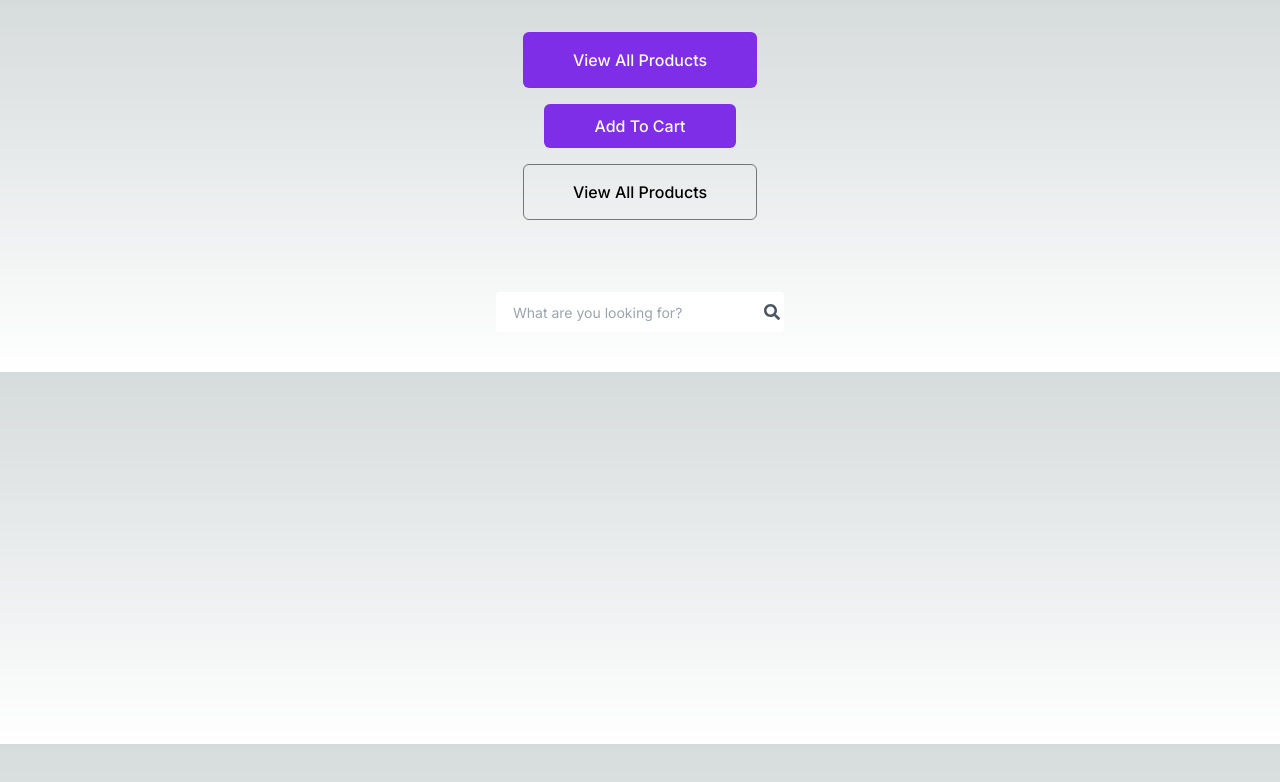
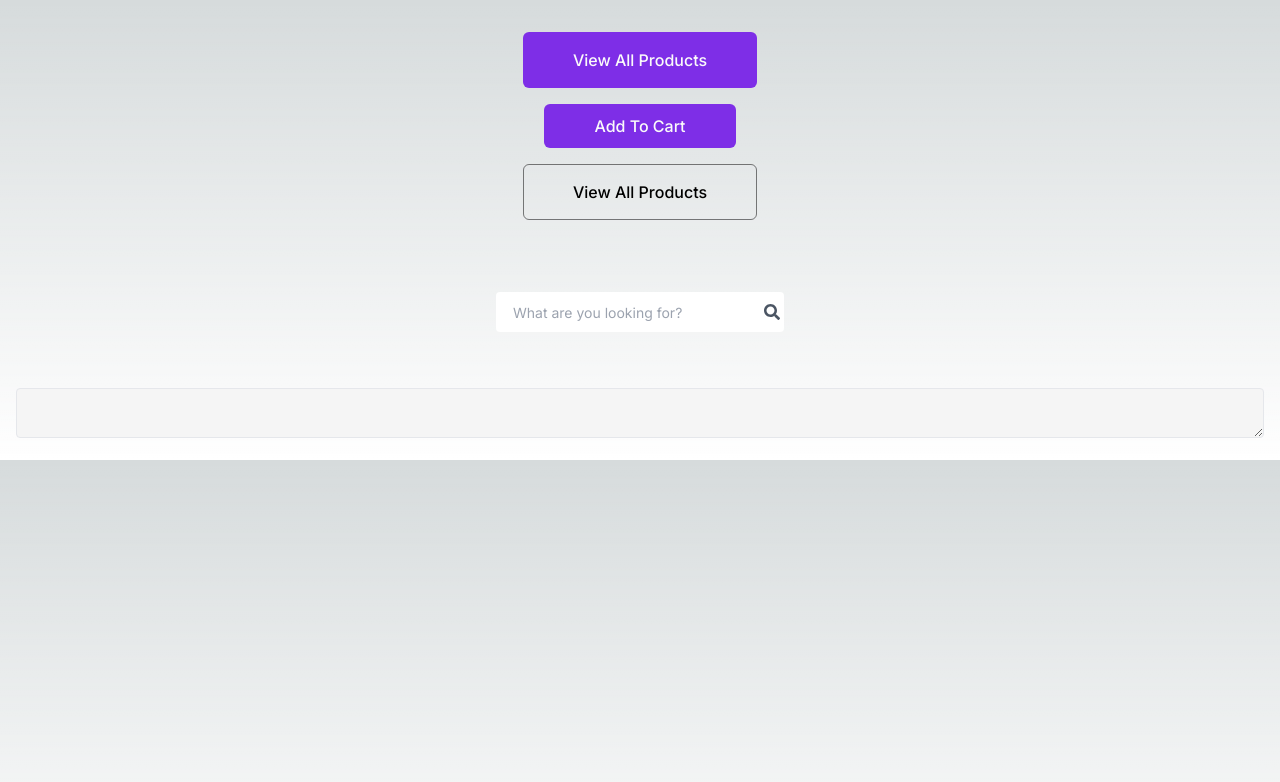
Before and after one commit to ChamudithaWasala0423/MPlace-Online-Marketplace, a Next.js app in the folder client/: page / in a window 1280 px wide. Shown: the top 782 px of the page. Built offline with nearby package versions, Linux system fonts and the light colour scheme.

Commit message:
create text area component

```diff
--- a/client/src/app/page.tsx
+++ b/client/src/app/page.tsx
@@ -3,6 +3,7 @@
 import React from 'react';
 import Button from '@/components/ui/button';
 import SearchBar from '@/components/ui/searchbar';
+import Textarea from '@/components/ui/textarea';
 
 const Page: React.FC = () => {
   return (
@@ -15,6 +16,11 @@ const Page: React.FC = () => {
       <div className="flex flex-col items-center p-8 space-y-4">
         <SearchBar onSearch={(value) => console.log(value)} />
       </div>
+      <div className="p-4">
+      <Textarea customWidth="w-[1123px]" customHeight="h-[50px]" /*placeholder="Write something here..."*/ />
+      {/* Adjust width and height as needed */}
+
+    </div>
     </>
   );
 };
--- /dev/null
+++ b/client/src/components/ui/textarea.tsx
@@ -0,0 +1,22 @@
+import React, { TextareaHTMLAttributes } from 'react';
+
+interface TextareaProps extends TextareaHTMLAttributes<HTMLTextAreaElement> {
+  customWidth?: string;
+  customHeight?: string;
+}
+
+const Textarea: React.FC<TextareaProps> = ({ customWidth, customHeight, ...props }) => {
+  return (
+    <textarea
+      className={`relative bg-neutral-100 rounded transition-colors duration-300 focus:outline-none
+                 hover:border-[#7e2ee7] ${customWidth} ${customHeight} w-full h-full border`}
+      /*style={{
+        width: customWidth || '1123px',
+        height: customHeight || '50px',
+      }}*/
+      {...props}
+    />
+  );
+};
+
+export default Textarea;
```
